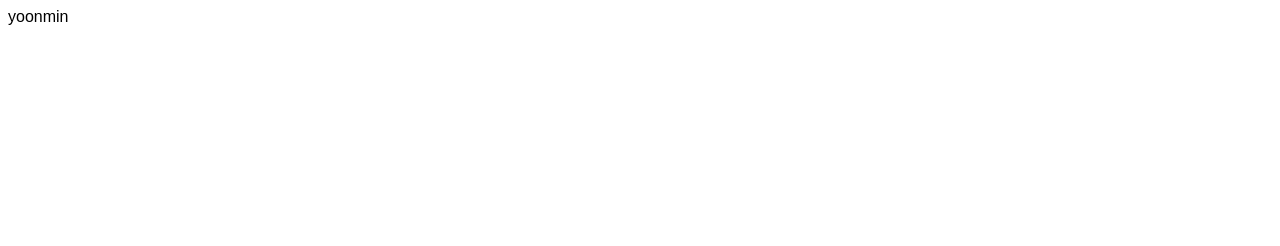
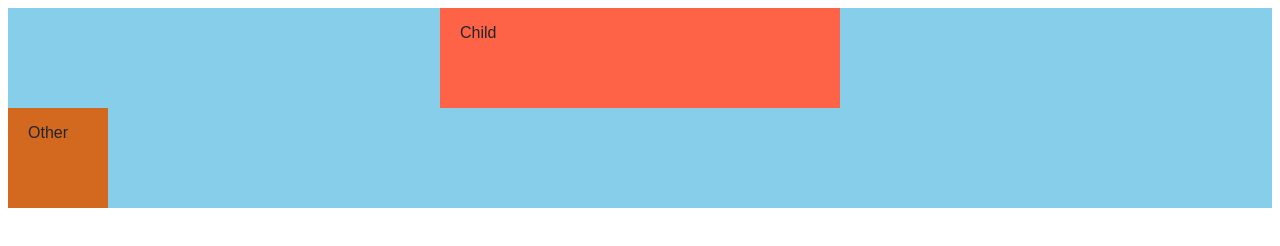
Before and after one commit to Y00NMIN/Kimbug-CSS-HTML, a website built with Parcel: page StudyCSS/Box/index.html in a window 1280 px wide. Built offline with nearby package versions, Linux system fonts and the light colour scheme.

Commit message:
Study-CSS-Block

```diff
--- /dev/null
+++ b/StudyCSS/Box/Block.css
@@ -0,0 +1,33 @@
+* {
+  box-sizing: border-box;
+}
+
+body {
+  font-family: "poppins", sans-serif;
+}
+
+.parent {
+  background-color: skyblue;
+}
+
+.child,
+.other {
+  height: 50px;
+  color: #212529;
+  line-height: 50px;
+  text-indent: 20px;
+}
+.child {
+  background-color: tomato;
+  width: 400px;
+  height: 100px;
+  margin: 0 auto; /*left,right를 auto로 설정 하기때문에 가운데 배치*/
+}
+/*child tag=>width선언 없을 시 parent tag=>width를 따라간다.이때 남은 공간은 margin으로 자동으로 채워진다.*/
+
+.other {
+  background-color: chocolate;
+  width: 100px;
+  height: 100px;
+}
+/*parent tag=>height선언 없을시 child,other tag=>height의 합으로 height가 결정된다.*/
--- a/StudyCSS/Box/index.html
+++ b/StudyCSS/Box/index.html
@@ -13,8 +13,13 @@
     ></script>
   </head>
   <body>
-    <div class="box">
-      yoonmin
+    <div class="parent">
+      <div class="child">
+        Child
+      </div>
+      <div class="other">
+        Other
+      </div>
     </div>
   </body>
 </html>
--- a/src/styles.css
+++ b/src/styles.css
@@ -5,3 +5,29 @@
 body {
   font-family: "poppins", sans-serif;
 }
+
+.parent {
+  background-color: skyblue;
+}
+
+.child,
+.other {
+  height: 50px;
+  color: #212529;
+  line-height: 50px;
+  text-indent: 20px;
+}
+.child {
+  background-color: tomato;
+  width: 400px;
+  height: 100px;
+  margin: 0 auto; /*left,right를 auto로 설정 하기때문에 가운데 배치*/
+}
+/*child tag=>width선언 없을 시 parent tag=>width를 따라간다.이때 남은 공간은 margin으로 자동으로 채워진다.*/
+
+.other {
+  background-color: chocolate;
+  width: 100px;
+  height: 100px;
+}
+/*parent tag=>height선언 없을시 child,other tag=>height의 합으로 height가 결정된다.*/
```
Also changed, not shown: CSS.md (+1 -0 lines), index.html (+1 -4 lines), PracticeHTML/GmailInbox/assets/icon-checkbox-checked.svg (deleted), PracticeHTML/GmailInbox/assets/icon-checkbox-outlined.svg (deleted), PracticeHTML/GmailInbox/assets/icon-star-border.svg (deleted), PracticeHTML/GmailInbox/assets/icon-star.svg (deleted), PracticeHTML/Receipt/assets/barcode.jpg (deleted), PracticeHTML/Receipt/assets/barcode.svg (deleted), PracticeHTML/Receipt/assets/logo-mcdonalds.png (deleted), media/box.png (deleted), media/cat.jpg (deleted), 2 other files.
